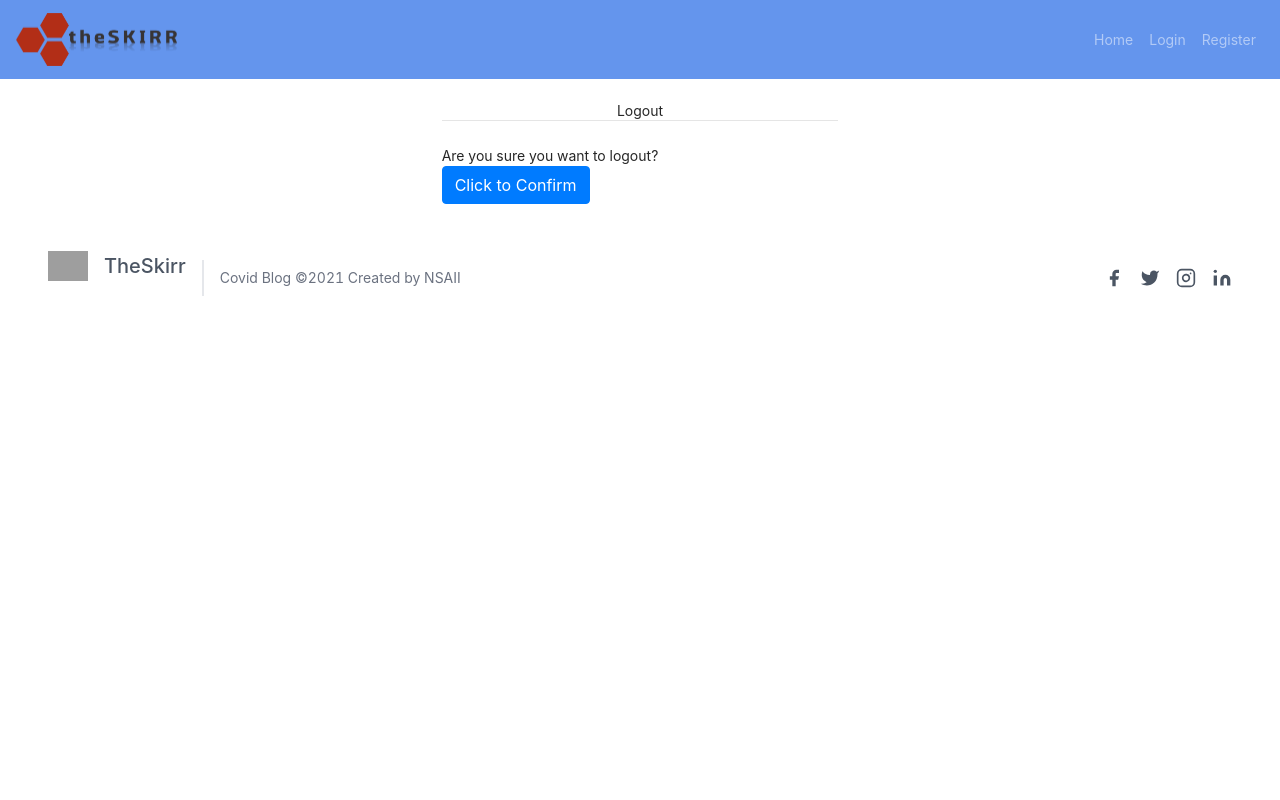
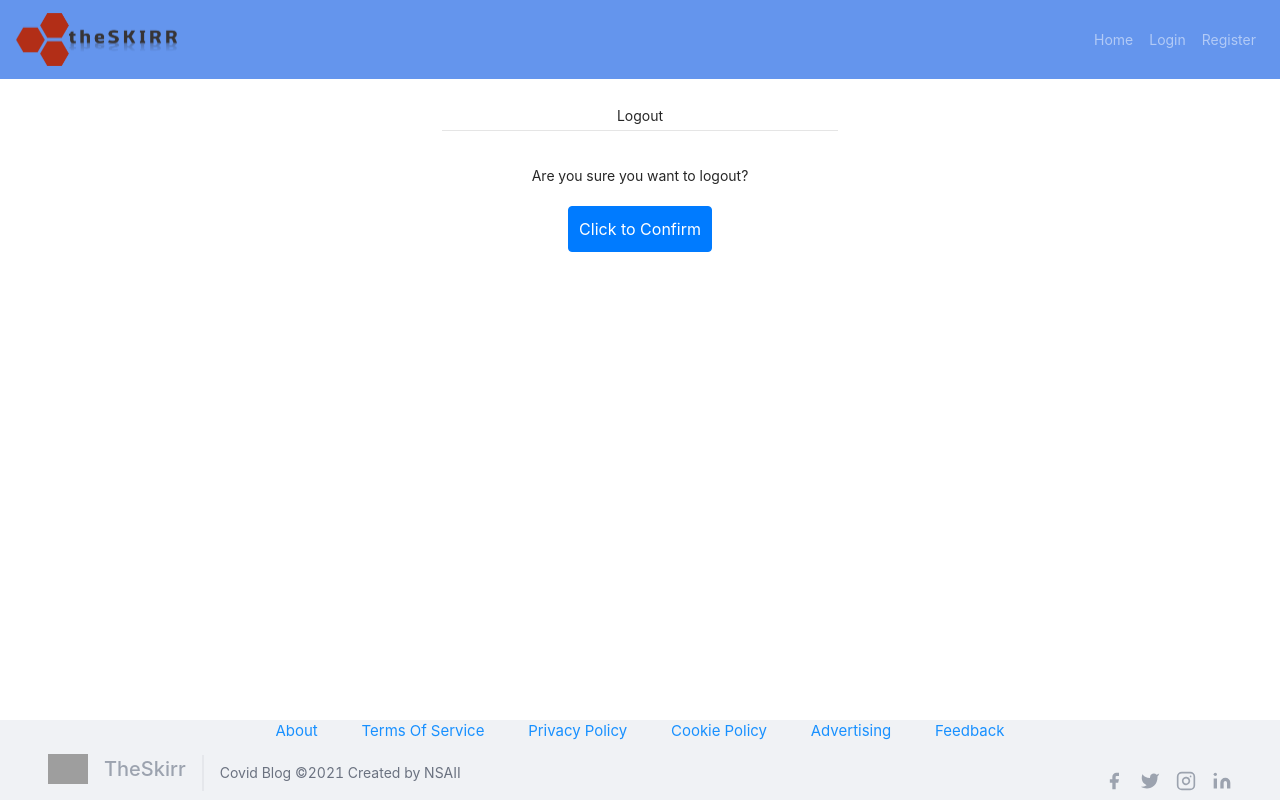
Before and after one commit to ppratikcr7/TheSkirr, a Django app: page /logout/ in a window 1280 px wide. Run offline with Django 3.2, Linux system fonts and the light colour scheme; some libraries are stand-ins or nearby versions; grey boxes are pictures that could not be loaded.

Commit message:
footer, logout, edit profile

```diff
--- a/templates/accounts/logout.html
+++ b/templates/accounts/logout.html
@@ -3,10 +3,10 @@
 {% block content %}
 
 <div class='col-12 col-md-4 mx-auto'>
-        <h1 class="mt-2" style="text-align: center;">{{ title }}</h1>
+        <h1 class="mt-2" style="text-align: center; padding: 5px">{{ title }}</h1>
     <hr class="mt-0 mb-4">
     {% if description %}
-    <p>{{ description }} </p>
+    <p style="text-align: center; padding: 10px">{{ description }} </p>
     {% endif %}
     {% include "components/logoutForm.html" with form=form btn_label=btn_label %}
     </div>
--- a/templates/base.html
+++ b/templates/base.html
@@ -13,6 +13,33 @@
       .bg-tweetme {
           background-color: #6495ed!important;
       }
+      #footer
+      {
+          background-color:#f0f2f5;
+          position:fixed;
+          bottom:0px;
+          left:0px;
+          right:0px;
+          height:80px;
+          margin-bottom:0px;
+      }
+      .footerLinks {
+        text-align: center;
+      }
+      .footerLinks ul {
+        padding: 0px;
+          list-style-type: none;
+          margin: 0;
+      }
+      .footerLinks li {
+        padding: 10px 20px 0px 20px;
+        display: inline;
+      }
+      .footerLinks a {
+        color: #1890FF;
+        text-decoration: none;
+        font-size: 15px;
+      }
     </style>
     <title>TheSkirr {% block head_title %}{% endblock head_title%}</title>
   </head>
@@ -27,13 +54,23 @@
     {% include 'react/base_embed.html' %}
     {% include 'react/js.html' %}
     {% load static %}
-    <footer class="text-gray-600 body-font">
-      <div class="container px-5 py-8 mx-auto flex items-center sm:flex-row flex-col">
-        <a class="flex title-font font-medium items-center md:justify-start justify-center text-gray-900">
+    <footer class="text-gray-400 body-font" id="footer">
+        <div class="footerLinks">
+          <ul>
+            <li><a href="#">About</a></li>
+            <li><a href="#">Terms Of Service</a></li>
+            <li><a href="#">Privacy Policy</a></li>
+            <li><a href="#">Cookie Policy</a></li>
+            <li><a href="#">Advertising</a></li>
+            <li><a href="#">Feedback</a></li>
+        </ul>
+      </div>
+      <div class="container px-5 py-1 mx-auto flex items-center sm:flex-row flex-col">
+        <a class="flex title-font font-medium items-center md:justify-start justify-center text-black-900">
           <img src="{% static 'media/nsaii_logo.b22fce5e.png' %}" style: { width="40" height="40"} />
           <span class="ml-3 text-xl">TheSkirr</span>
         </a>
-        <p class="text-sm text-gray-500 sm:ml-4 sm:pl-4 sm:border-l-2 sm:border-gray-200 sm:py-2 sm:mt-0 mt-4">Covid Blog ©2021 Created by NSAII
+        <p class="text-sm text-gray-500 sm:ml-4 sm:pl-4 sm:border-l-2 sm:border-gray-200 sm:py-2 sm:mt-0 mt-2">Covid Blog ©2021 Created by NSAII
 
         </p>
         <span class="inline-flex sm:ml-auto sm:mt-0 mt-4 justify-center sm:justify-start">
--- a/templates/components/logoutForm.html
+++ b/templates/components/logoutForm.html
@@ -1,5 +1,6 @@
-
+<center>
 <form method='POST'> {% csrf_token %}
-    <button type='submit' class='btn btn-primary'>{% if btn_label %}
+    <button type='submit' class='btn btn-primary' style="margin: 10px; padding:10px">{% if btn_label %}
         {{btn_label}} {% else %}Save{% endif %}</button>
 </form>
+</center>
--- a/tweetme2-web/src/MainComponent/Dashboard/Dashboard.jsx
+++ b/tweetme2-web/src/MainComponent/Dashboard/Dashboard.jsx
@@ -4,7 +4,6 @@ import 'antd/dist/antd.css';
 import { TweetCreate } from '../../tweets/create';
 import { backendLookup } from '../../lookup/index';
 import { TweetsList } from '../../tweets/list';
-import Footer from '../../Common/footer';
 import './Dashboard.css';
 import NSAII_logo from '../../Assets/nsaii_logo.png';
 import formatDate from './date';
@@ -125,7 +124,7 @@ export default function Dashboard(props) {
 
                     <div className="mb-2"><i className="fa fa-link fa-lg text-grey-darker mr-1"></i><a href="#" className="text-teal no-underline hover:underline">ppratik.cr7@gmail.com</a></div>
                     <div className="mb-4"><i className="fa fa-calendar fa-lg text-grey-darker mr-1"></i><a href="#" className="text-teal no-underline hover:underline">Joined {cleanDate}</a></div> */}
-                <div className="w-full lg:w-1/4 pl-4 lg:pl-0 pr-6 mt-8 mb-4">
+                <div className="w-full lg:w-1/5 pl-4 lg:pl-0 pr-6 mt-8 mb-4">
                     <h1><a href="#" className="text-black font-bold no-underline hover:underline">{newProfile ? newProfile.first_name + " " + newProfile.last_name : "Name"}</a></h1>
                     <div className="mb-4"><a href="#" className="text-grey-darker no-underline hover:underline">{newProfile ? newProfile.username : "@username"}</a></div>
 
@@ -170,7 +169,7 @@ export default function Dashboard(props) {
                     </Col>
                 </div>
 
-                <div className="w-full lg:w-3/5 bg-white mb-4">
+                <div className="w-full lg:w-3/5 bg-white mb-20">
                     <div className="flex justify-between mb-1">
                         <div>
                             <span className="text-lg font-bold">&emsp;&emsp;Home</span>
@@ -248,7 +247,6 @@ export default function Dashboard(props) {
                     </div>
                 </div>
             </div>
-            <Footer />
         </>
     )
 }
--- a/tweetme2-web/src/MainComponent/Home/Home.jsx
+++ b/tweetme2-web/src/MainComponent/Home/Home.jsx
@@ -1,7 +1,6 @@
 import React from 'react';
 import { Layout, Menu, Breadcrumb, Button, Row, Col, Card, Avatar, Typography, Space } from 'antd';
 import 'antd/dist/antd.css';
-import Footer from '../../Common/footer';
 // Add component
 import Home_image from "../../Assets/banner.jpeg";
 import card1 from "../../Assets/card1.png";
@@ -90,7 +89,6 @@ export default class Home extends React.PureComponent {
                                     </Row>
                                 }
                             </div>
-                            <Footer />
                         </Content>
 
                     </WrapperHome>
--- a/tweets/api/views.py
+++ b/tweets/api/views.py
@@ -110,7 +110,8 @@ def tweet_action_view(request, *args, **kwargs):
 
 def get_paginated_queryset_response(qs, request):
     paginator = PageNumberPagination()
-    paginator.page_size = 20
+    # view tweets par page
+    paginator.page_size = 10
     paginated_qs = paginator.paginate_queryset(qs, request)
     serializer = TweetSerializer(paginated_qs, many=True, context={"request": request})
     return paginator.get_paginated_response(serializer.data) # Response( serializer.data, status=200)
```
Also changed, not shown: templates/components/updateProfileForm.html (added, +61 -0 lines), templates/profiles/form.html (+4 -3 lines), Readme.md.
